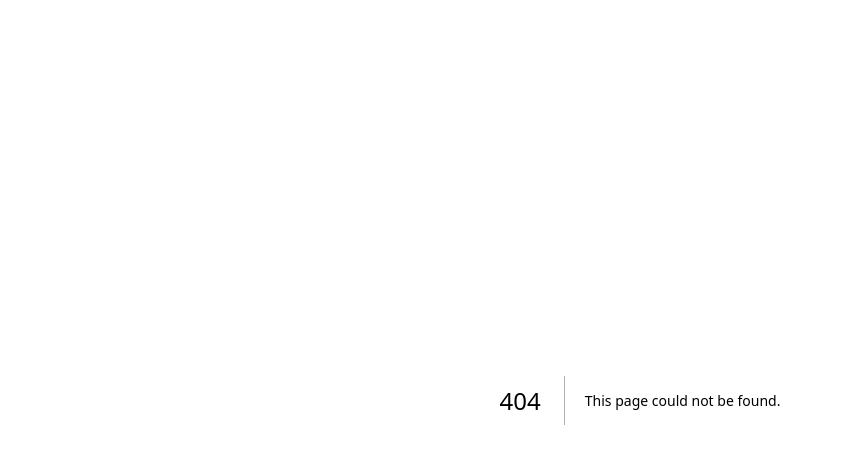
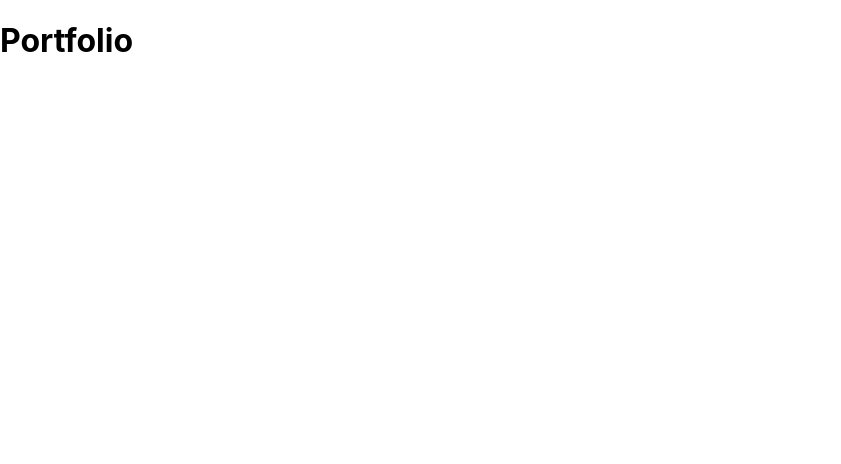
Before and after one commit to diegohdez90/sample-next-app, a Next.js app: page /portfolio in a window 1280 px wide. Before the commit this address had no page. Shown: the top 464 px of the page, without its empty margins (0-841 px from the left). Built offline with nearby package versions, Linux system fonts and the light colour scheme.

Commit message:
feat: add portfolio page

```diff
--- /dev/null
+++ b/pages/portfolio/index.js
@@ -0,0 +1,7 @@
+const Portfolio = () => {
+    return (<div>
+        <h1>Portfolio</h1>
+    </div>);
+}
+
+export default Portfolio;
```
